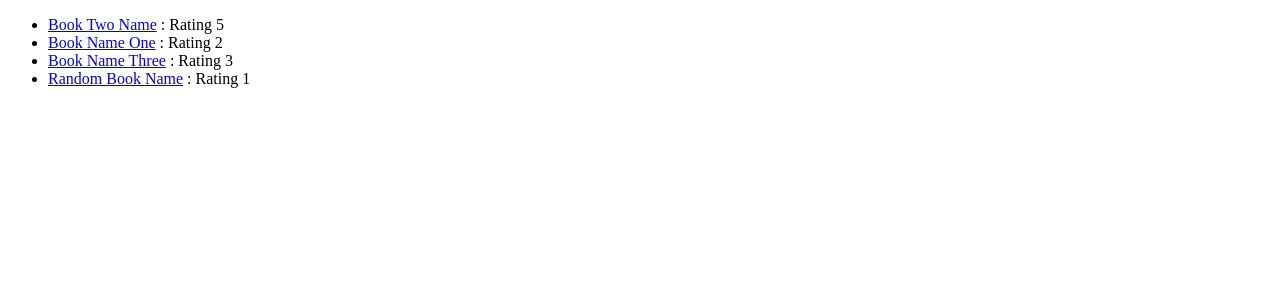
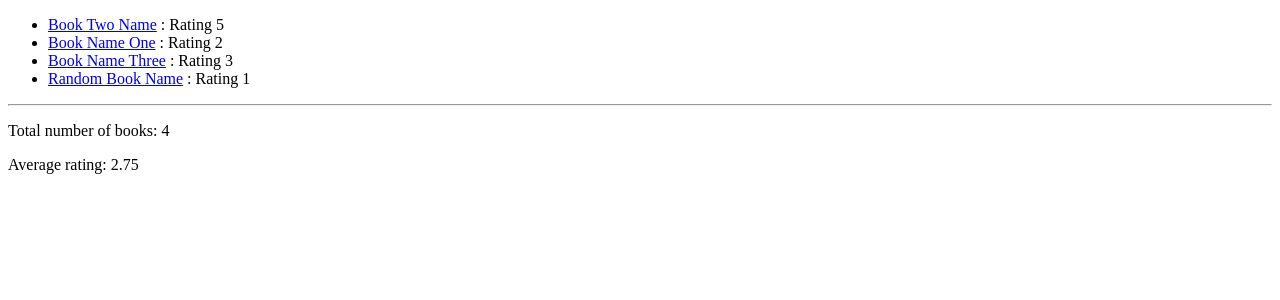
Before and after one commit to praveesh91/django_data_models, a Django app: page / in a window 1280 px wide. Shown: the top 300 px of the page. Run offline with Django 5.2, Linux system fonts and the light colour scheme; data comes from the database, SQL or seed files in the repository.

Commit message:
calculate total and average

```diff
--- a/book_store/book_outlet/templates/book_outlet/index.html
+++ b/book_store/book_outlet/templates/book_outlet/index.html
@@ -8,4 +8,9 @@
         <li><a href="{{book.get_absolute_url}}">{{book.title|title}}</a>  : Rating {{book.rating}}</li>
         {% endfor %}
     </ul>
+    <hr/>
+
+    <p>Total number of books: {{tot_num_of_books}}</p>
+    <p>Average rating: {{average_rating.rating__avg}}</p>
+
 {% endblock %}
--- a/book_store/book_outlet/views.py
+++ b/book_store/book_outlet/views.py
@@ -1,5 +1,6 @@
 from django.shortcuts import get_object_or_404, render
 from django.http import Http404
+from django.db.models import Avg
 
 from .models import Book
 
@@ -7,8 +8,13 @@ from .models import Book
 
 def index(request):
     books = Book.objects.all()
+    num_books = books.count()
+    avg_rating = books.aggregate(Avg("rating"))
+
     return render(request,"book_outlet/index.html",{
-        "all_books":books
+        "all_books":books,
+        "tot_num_of_books":num_books,
+        "average_rating":avg_rating
     })
 
 def book_detail(request, slug):
```
